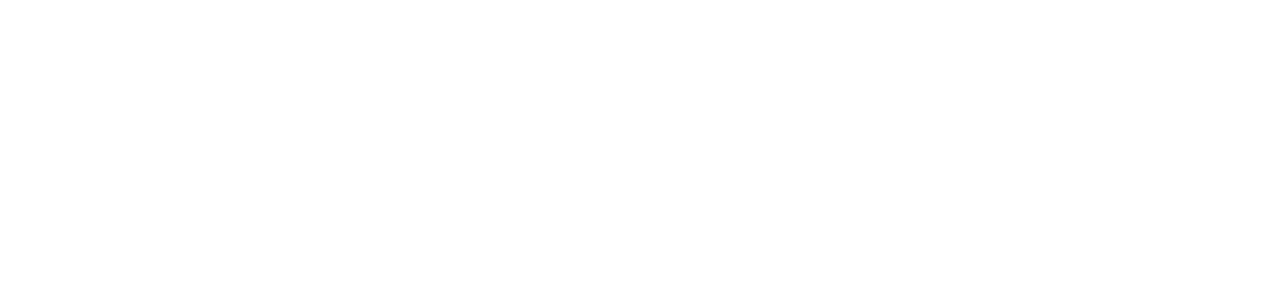
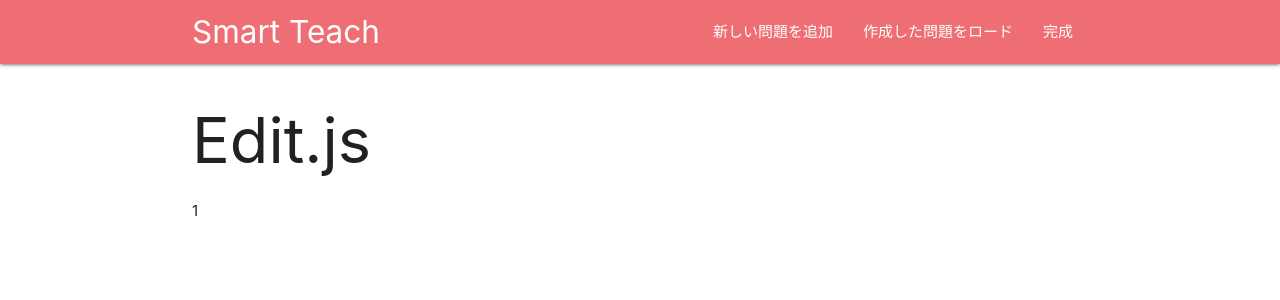
Before and after one commit to kinc-shinshu/smat-teacher-client-web, a React (Create React App) app: page /exams/1/edit in a window 1280 px wide. Shown: the top 300 px of the page. Built offline with nearby package versions, Linux system fonts and the light colour scheme.

Commit message:
Add CSS framework

```diff
--- a/package.json
+++ b/package.json
@@ -3,6 +3,7 @@
   "version": "0.1.0",
   "private": true,
   "dependencies": {
+    "materialize-css": "^1.0.0-rc.2",
     "react": "^16.6.0",
     "react-dom": "^16.6.0",
     "react-router-dom": "^4.3.1",
@@ -13,7 +14,7 @@
     "build": "react-scripts build",
     "test": "react-scripts test",
     "eject": "react-scripts eject",
-    "lint": "eslint src/*.js --fix"
+    "lint": "eslint . --fix"
   },
   "eslintConfig": {
     "extends": "react-app"
--- a/src/App.js
+++ b/src/App.js
@@ -11,9 +11,10 @@
       <BrowserRouter>
         <div>
           <Route exact path="/" component={Top} />
-          <Route path="/edit" component={Edit} />
-          <Route path="/done" component={Done} />
-          <Route path="/list" component={List} />
+          <Route exact path="/exams/:id/edit" component={Edit} />
+          <Route exact path="/exams/new" component={Edit} />
+          <Route exact path="/exams" component={List} />
+          <Route exact path="/done" component={Done} />
         </div>
       </BrowserRouter>
     );
--- a/src/screens/Done.js
+++ b/src/screens/Done.js
@@ -1,7 +1,53 @@
 import React, { Component } from "react";
+import "materialize-css";
+import "materialize-css/dist/css/materialize.min.css";
+import { Link } from "react-router-dom";
+
+class Navbar extends Component {
+  render() {
+    return (
+      <div className="navbar-fixed">
+        <nav>
+          <div className="nav-wrapper container">
+            <a href="#!" className="brand-logo">
+              Smart Teach
+            </a>
+            <ul className="right hide-on-med-and-down">
+              <li>
+                <Link to="edit">新しい問題を追加</Link>
+              </li>
+              <li>
+                <label className="white-text" style={{ fontSize: "1em" }}>
+                  <a>
+                    作成した問題をロード
+                    <input
+                      type="file"
+                      style={{ display: "None" }}
+                      onChange={this.change}
+                    />
+                  </a>
+                </label>
+              </li>
+              <li>
+                <Link to="done">完成</Link>
+              </li>
+            </ul>
+          </div>
+        </nav>
+      </div>
+    );
+  }
+}
 
 export class Done extends Component {
   render() {
-    return <h1>Done.js</h1>;
+    return (
+      <div>
+        <Navbar />
+        <div className="container">
+          <h1>Done.js</h1>
+        </div>
+      </div>
+    );
   }
 }
--- a/src/screens/Edit.js
+++ b/src/screens/Edit.js
@@ -1,7 +1,55 @@
 import React, { Component } from "react";
+import "materialize-css";
+import "materialize-css/dist/css/materialize.min.css";
+import { Link } from "react-router-dom";
+
+class Navbar extends Component {
+  render() {
+    return (
+      <div className="navbar-fixed">
+        <nav>
+          <div className="nav-wrapper container">
+            <a href="#!" className="brand-logo">
+              Smart Teach
+            </a>
+            <ul className="right hide-on-med-and-down">
+              <li>
+                <Link to="edit">新しい問題を追加</Link>
+              </li>
+              <li>
+                <label className="white-text" style={{ fontSize: "1em" }}>
+                  <a>
+                    作成した問題をロード
+                    <input
+                      type="file"
+                      style={{ display: "None" }}
+                      onChange={this.change}
+                    />
+                  </a>
+                </label>
+              </li>
+              <li>
+                <Link to="done">完成</Link>
+              </li>
+            </ul>
+          </div>
+        </nav>
+      </div>
+    );
+  }
+}
 
 export class Edit extends Component {
   render() {
-    return <h1>Edit.js</h1>;
+    console.log(this.props);
+    return (
+      <div>
+        <Navbar />
+        <div className="container">
+          <h1>Edit.js</h1>
+          <p>{this.props.match.params.id}</p>
+        </div>
+      </div>
+    );
   }
 }
--- a/src/screens/List.js
+++ b/src/screens/List.js
@@ -1,7 +1,53 @@
 import React, { Component } from "react";
+import "materialize-css";
+import "materialize-css/dist/css/materialize.min.css";
+import { Link } from "react-router-dom";
+
+class Navbar extends Component {
+  render() {
+    return (
+      <div className="navbar-fixed">
+        <nav>
+          <div className="nav-wrapper container">
+            <a href="#!" className="brand-logo">
+              Smart Teach
+            </a>
+            <ul className="right hide-on-med-and-down">
+              <li>
+                <Link to="edit">新しい問題を追加</Link>
+              </li>
+              <li>
+                <label className="white-text" style={{ fontSize: "1em" }}>
+                  <a>
+                    作成した問題をロード
+                    <input
+                      type="file"
+                      style={{ display: "None" }}
+                      onChange={this.change}
+                    />
+                  </a>
+                </label>
+              </li>
+              <li>
+                <Link to="done">完成</Link>
+              </li>
+            </ul>
+          </div>
+        </nav>
+      </div>
+    );
+  }
+}
 
 export class List extends Component {
   render() {
-    return <h1>List.js</h1>;
+    return (
+      <div>
+        <Navbar />
+        <div className="container">
+          <h1>List.js</h1>
+        </div>
+      </div>
+    );
   }
 }
--- a/src/screens/Top.js
+++ b/src/screens/Top.js
@@ -1,7 +1,53 @@
 import React, { Component } from "react";
+import "materialize-css";
+import "materialize-css/dist/css/materialize.min.css";
+import { Link } from "react-router-dom";
+
+class Navbar extends Component {
+  render() {
+    return (
+      <div className="navbar-fixed">
+        <nav>
+          <div className="nav-wrapper container">
+            <a href="#!" className="brand-logo">
+              Smart Teach
+            </a>
+            <ul className="right hide-on-med-and-down">
+              <li>
+                <Link to="edit">新しい問題を追加</Link>
+              </li>
+              <li>
+                <label className="white-text" style={{ fontSize: "1em" }}>
+                  <a>
+                    作成した問題をロード
+                    <input
+                      type="file"
+                      style={{ display: "None" }}
+                      onChange={this.change}
+                    />
+                  </a>
+                </label>
+              </li>
+              <li>
+                <Link to="done">完成</Link>
+              </li>
+            </ul>
+          </div>
+        </nav>
+      </div>
+    );
+  }
+}
 
 export class Top extends Component {
   render() {
-    return <h1>Top.js</h1>;
+    return (
+      <div>
+        <Navbar />
+        <div className="container">
+          <h1>Top.js</h1>
+        </div>
+      </div>
+    );
   }
 }
```
Also changed, not shown: 1 other file (tests, documents, lock files or other folders).
